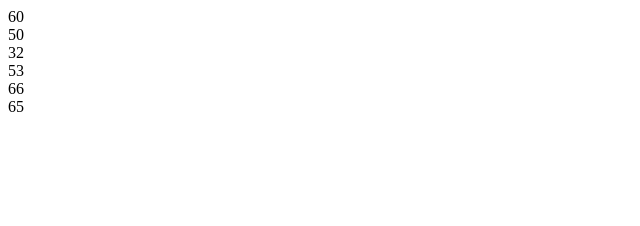
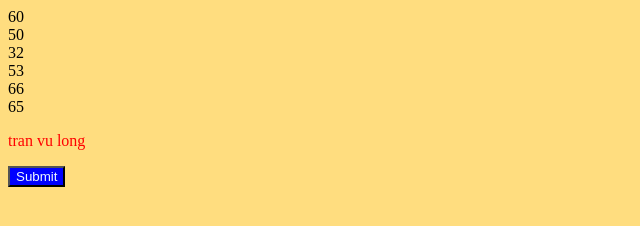
Before and after one commit to long2810/Javascript, a plain HTML site: page index.html in a window 1280 px wide. Shown: the whole page, without its empty margins (0-640 px from the left). Drawn offline with Linux system fonts and the light colour scheme.

Commit message:
update body style

```diff
--- a/index.css
+++ b/index.css
@@ -1,4 +1,7 @@
 button{
-    background-color: bisque;
+    background-color: blue;
     color:aliceblue;
 }
+p{
+   color:red;
+}
--- a/index.html
+++ b/index.html
@@ -3,8 +3,8 @@
         <head>
             <meta charset="utf-8">
             <title>Bubbles</title>
-            <link ref="stylesheet" href="index.css">
-            <link ref="stylesheet" href="index2.css">
+            <link rel="stylesheet" href="index.css">
+            <link rel="stylesheet" href="index2.css">
             <script>
                 var scores=[60,50,32,53,66,65];
                 var score= new Array(4);
@@ -17,5 +17,9 @@
                 }
             </script>
         </head>
+        <body>
+            <p>tran vu long</p>
+            <button>Submit</button>
+        </body>
     </html>
 </DOCTYPE>
--- a/index2.css
+++ b/index2.css
@@ -0,0 +1,3 @@
+body{
+    background-color:rgb(255, 221, 127);
+}
```
